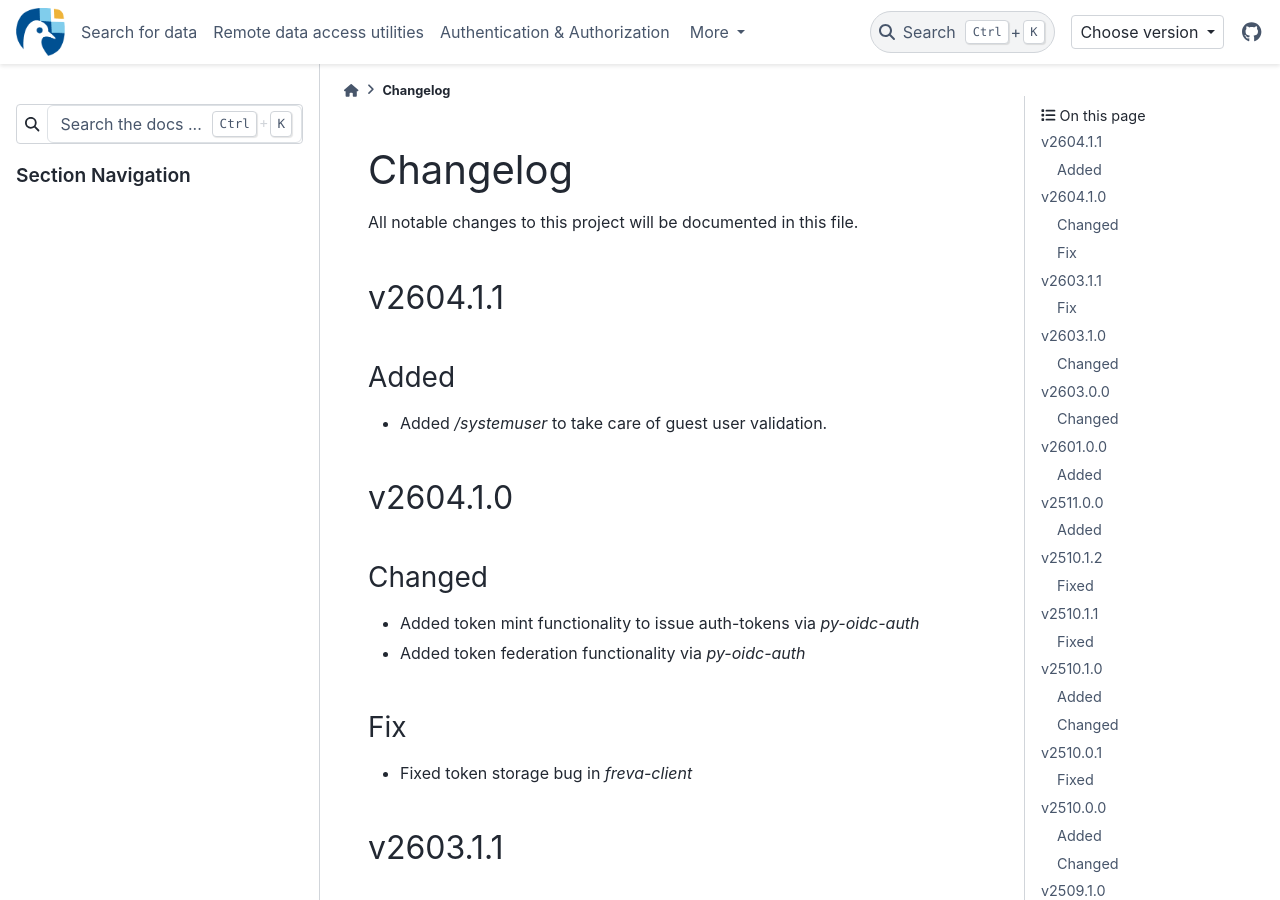
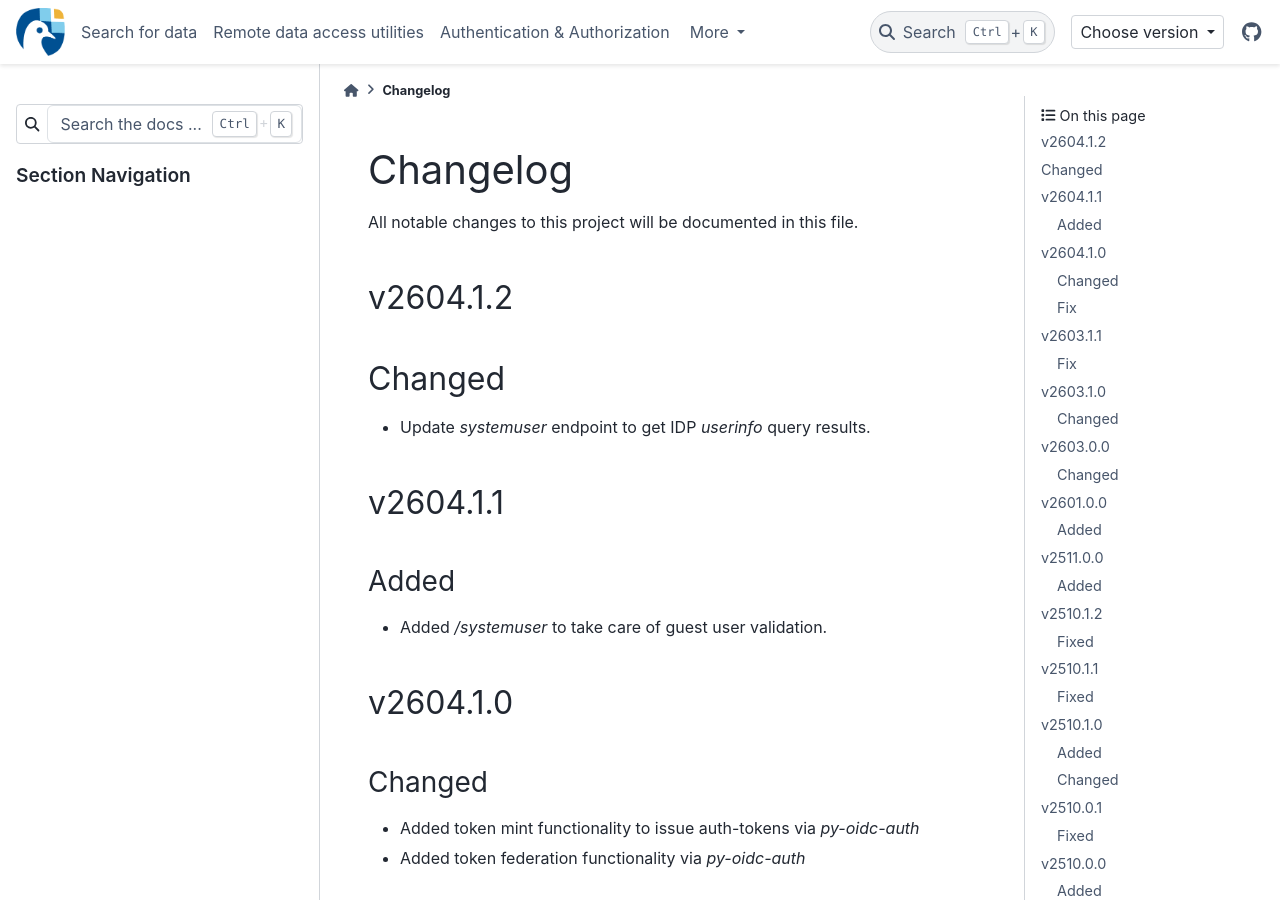
Before and after one commit to freva-org/freva-nextgen, a Sphinx documentation site: the page built from docs/source/whatsnew.rst, in a window 1280 px wide and 900 px high. Built offline with Sphinx 7.4.7 and the PyData theme 0.15.4, drawn with Linux system fonts in a browser that asks for light colours; comment, search, counter and statistics services are not loaded; the version number is read from the project's files by our own code.

Commit message:
Bump versions.

```diff
--- a/docs/source/whatsnew.rst
+++ b/docs/source/whatsnew.rst
@@ -2,6 +2,14 @@ Changelog
 ~~~~~~~~~
 
 All notable changes to this project will be documented in this file.
+
+v2604.1.2
+^^^^^^^^^
+
+Changed
+^^^^^^^
+- Update `systemuser` endpoint to get IDP `userinfo` query results.
+
 
 v2604.1.1
 ^^^^^^^^^
```
